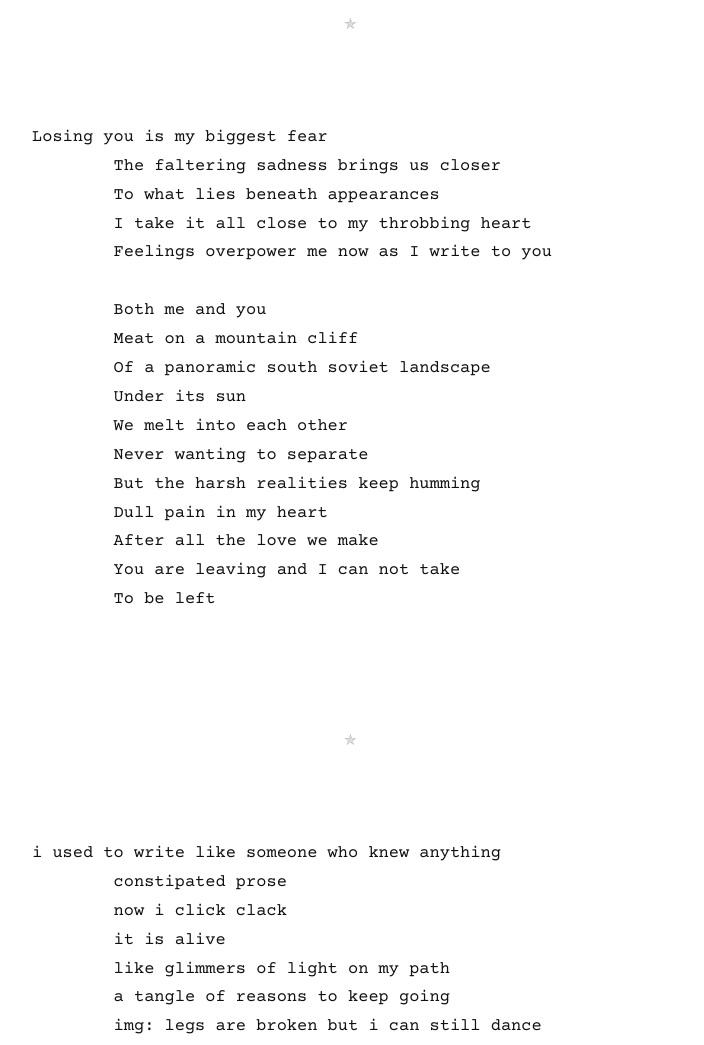
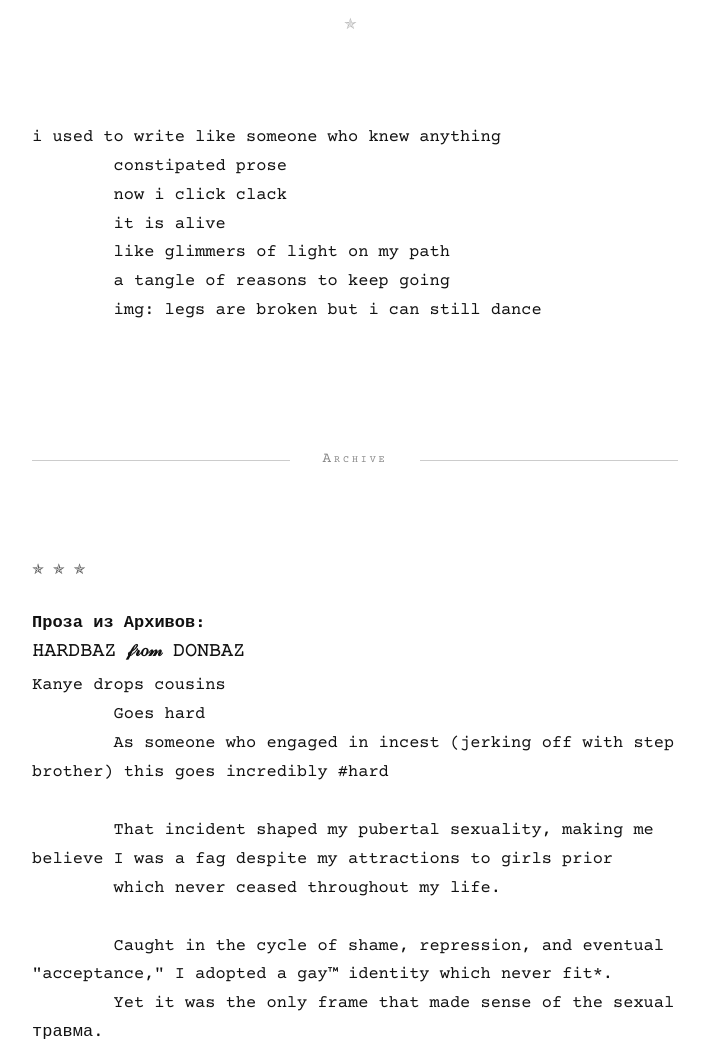
Before and after one commit to vladimirshkandin/vladimirshkandin.github.io, a plain HTML site: page index.html in a window 1280 px wide. Shown: the part 5120-6165 px from the top of the page, without its empty margins (285-989 px from the left). Drawn offline with nearby package versions, Linux system fonts and the light colour scheme.

Commit message:
update: Fri May  1 11:35:09 CEST 2026

```diff
--- a/index.html
+++ b/index.html
@@ -325,29 +325,6 @@
 
 
     <section class="poem">
-      <div class="poem-body">Losing you is my biggest fear
-        The faltering sadness brings us closer
-        To what lies beneath appearances
-        I take it all close to my throbbing heart
-        Feelings overpower me now as I write to you
-
-        Both me and you
-        Meat on a mountain cliff
-        Of a panoramic south soviet landscape
-        Under its sun
-        We melt into each other
-        Never wanting to separate
-        But the harsh realities keep humming
-        Dull pain in my heart
-        After all the love we make
-        You are leaving and I can not take
-        To be left
-      </div>
-    </section>
-
-    <div class="divider">✯</div>
-
-    <section class="poem">
       <div class="poem-body">i used to write like someone who knew anything
         constipated prose
         now i click clack
```
Also changed, not shown: 2 other files.
